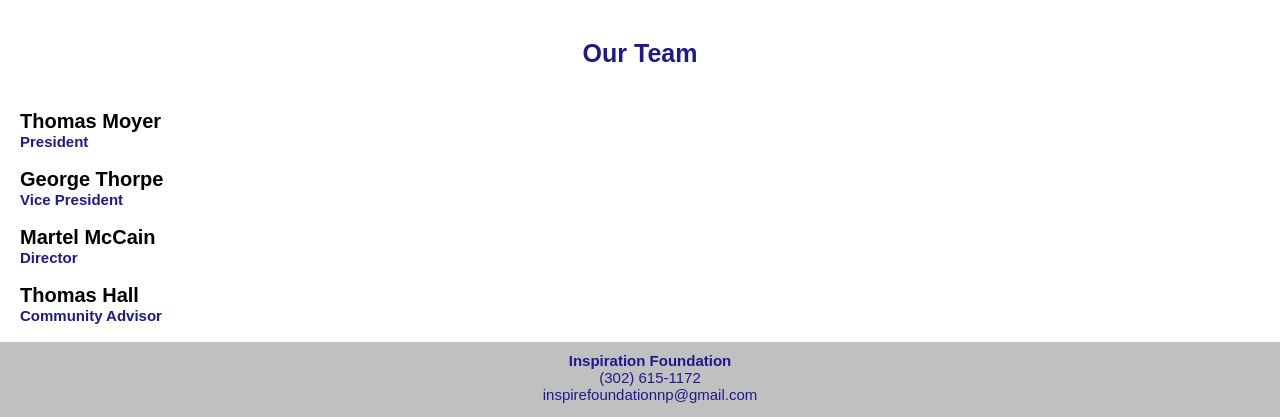
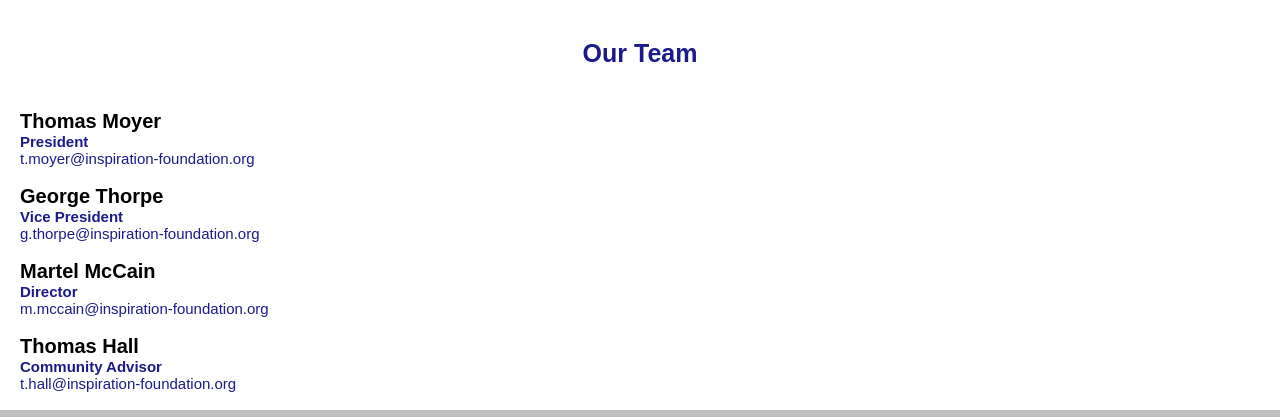
Before and after one commit to avi-it-inc/inspiration-foundation, a plain HTML site: page about.html in a window 1280 px wide. Shown: the part 232-649 px from the top of the page. Drawn offline with Linux system fonts and the light colour scheme; a web font is replaced by a local one.

Commit message:
Update about.html

```diff
--- a/about.html
+++ b/about.html
@@ -35,18 +35,22 @@
 <h5> <strong>Our Team </strong> </h5>
 <h4>Thomas Moyer</h4><br>
   <p2><strong>President</strong></p2>
+     <p2>t.moyer@inspiration-foundation.org</p2>
 
 <br>
   <h4>George Thorpe</h4><br>
     <p2><strong>Vice President</strong></p2>
+     <p2>g.thorpe@inspiration-foundation.org</p2>
 
   <br>
   <h4>Martel McCain</h4><br>
     <p2><strong>Director</strong></p2>
+     <p2>m.mccain@inspiration-foundation.org</p2>
 
   <br>
   <h4>Thomas Hall</h4><br>
     <p2><strong>Community Advisor</strong></p2>
+    <p2>t.hall@inspiration-foundation.org</p2>
 
 
   <br>
```
